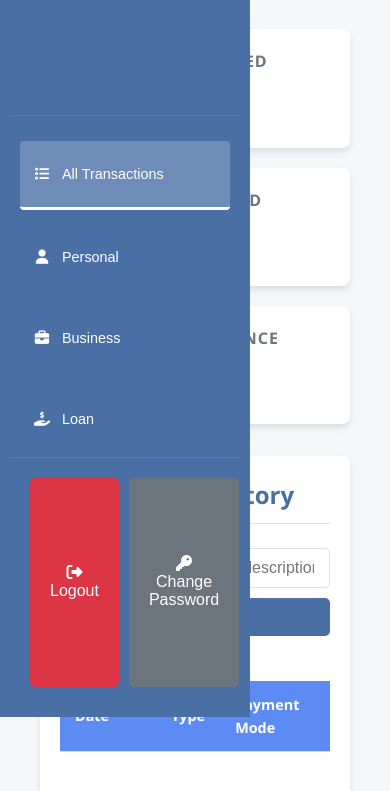
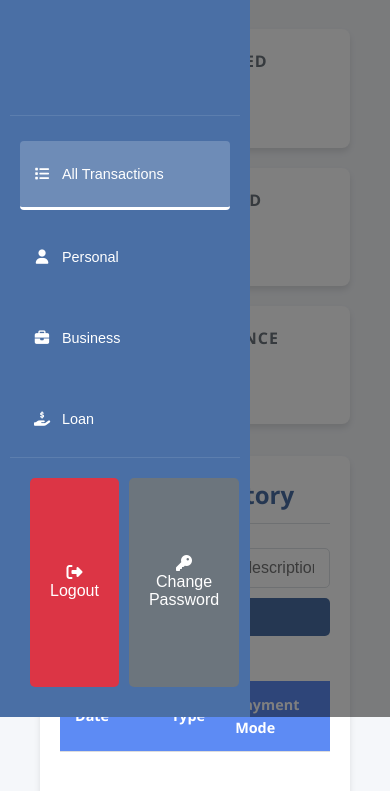
Before and after one commit to co23363/adminwork, a plain HTML site: page admin.html in a window 390 px wide. Shown: the part 127-918 px from the top of the page. Drawn offline with nearby package versions, Linux system fonts and the light colour scheme; sample sign-in values are in the browser's storage.

Commit message:
Update admin.html

```diff
--- a/admin.html
+++ b/admin.html
@@ -46,6 +46,7 @@
           </button>
         </div>
       </div>
+      <div class="sidebar-overlay" onclick="toggleSidebar()"></div>
 
       <!-- Main Content Area -->
       <div class="main-content">
```
